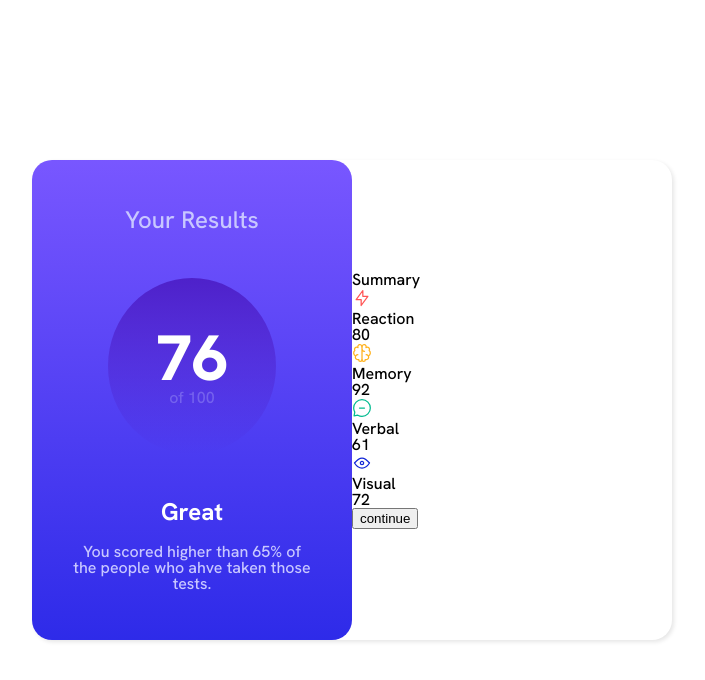
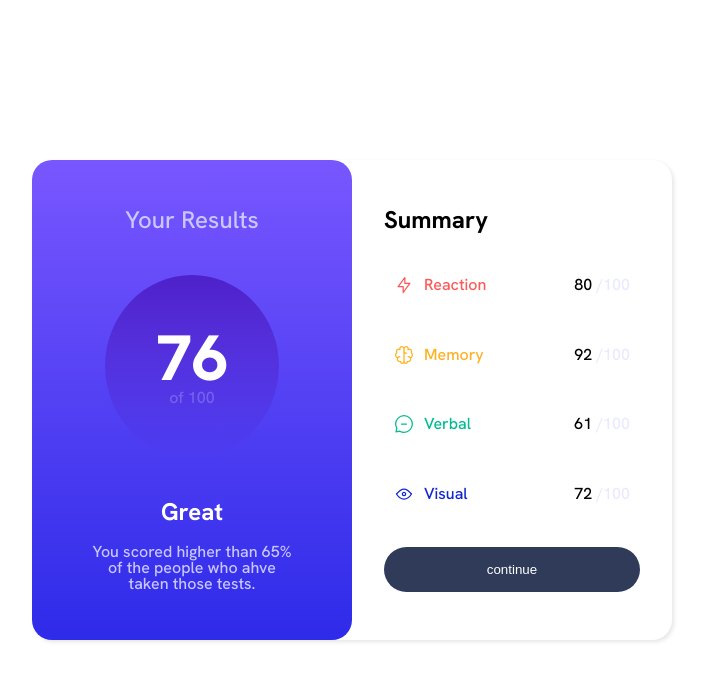
Before and after one commit to TylerAycock/result-summary, a React (Vite) app: page / in a window 1280 px wide. Shown: the top 680 px of the page, without its empty margins (288-993 px from the left). Built offline with nearby package versions, Linux system fonts and the light colour scheme.

Commit message:
added dynamic color styling

```diff
--- a/src/components/Results.css
+++ b/src/components/Results.css
@@ -6,3 +6,66 @@
     border-radius: 1.25rem;
     box-shadow: 2px 2px 4px rgba(0, 0, 0, 0.1);
 }
+
+.summary-container{
+    height: 100%;
+    width: 50%;
+    display: flex;
+    align-items: center;
+    justify-content: center;
+}
+
+
+.results{
+    width: 80%;
+    height: 80%;
+    display: flex;
+    flex-direction: column;
+    justify-content: space-between;
+}
+
+.results h1{
+    font-size: 1.5rem;
+    font-weight: 700;
+}
+
+.btn{
+    padding: 15px 50px;
+    border-radius: 25px;
+    outline: none;
+    border: none;
+   background-color: var(--dark-gray-blue);
+   color: var(--white);
+}
+
+.btn:hover{
+    cursor: pointer;
+    background-image: linear-gradient(var(--light-slate-blue), var(--light-royal-blue));
+}
+
+.category-container{
+    height: 70%;
+    display: flex;
+    flex-direction: column;
+    justify-content: space-evenly;
+    gap: 10px;
+
+}
+.category{
+    border-radius: 5px;
+    display: flex;
+    align-items: center;
+    justify-content: space-between;
+    height: 15%;
+    padding: 10px;
+}
+
+.hundred{
+    color:hsla(241, 100%, 89%, .4);
+}
+
+.icon-container{
+    display: flex;
+    align-items: center;
+    gap: 10px;
+}
--- a/src/components/Results.jsx
+++ b/src/components/Results.jsx
@@ -1,19 +1,40 @@
 import "./Results.css";
-import data from '../../data.json'
+import data from "../../data.json";
 import Score from "./Score";
 
 const Results = () => {
   // arr to pass along the individual scores from the original arr
   const scoreArr = data.map((item) => item.score);
 
-
+  const colors = [
+    "hsl(0, 100%, 67%)",
+    "hsl(39, 100%, 56%)",
+    "hsl(166, 100%, 37%)",
+    "hsl(234, 85%, 45%)",
+  ];
+  const backgroundColors = [
+    "hsla(0, 100%, 67%, .2)",
+    "hsla(39, 100%, 56%, .2)",
+    "hsla(166, 100%, 37%, .2)",
+    "hsla(234, 85%, 45%, .2)",
+  ];
   //   function to dynamically extract the data from the json.data file
   const testResults = data.map((item, index) => {
+    const color = colors[index % colors.length];
+    const backgroundColor = backgroundColors[index % backgroundColors.length];
+
     return (
-      <div key={index}>
-        <img src={item.icon} alt={`${item.category} Icon`} />
-        <h3>{item.category}</h3>
-        <p>{item.score}</p>
+      <div key={index} className="category">
+        <div
+          styler={{ backgroundColor: backgroundColor }}
+          className="icon-container"
+        >
+          <img src={item.icon} alt={`${item.category} Icon`} />
+          <h3 style={{ color }}>{item.category}</h3>
+        </div>
+        <p>
+          {item.score} <span className="hundred">/100</span>
+        </p>
       </div>
     );
   });
@@ -22,9 +43,11 @@ const Results = () => {
     <div className="main-container">
       <Score scoreArr={scoreArr} />
       <div className="summary-container">
-        <h1>Summary</h1>
-        <div>{testResults}</div>
-        <button>continue</button>
+        <div className="results">
+          <h1>Summary</h1>
+          <div className="category-container">{testResults}</div>
+          <button className="btn">continue</button>
+        </div>
       </div>
     </div>
   );
--- a/src/components/Score.css
+++ b/src/components/Score.css
@@ -9,7 +9,7 @@
 }
 
 .data{
-    width: 75%;
+    width: 80%;
     height: 80%;
     display: flex;
     flex-direction: column;
@@ -48,4 +48,5 @@
 .msg p{
     margin-top: 20px;
     color: var(--light-lavender);
+    padding: 0 25px;
 }
```
